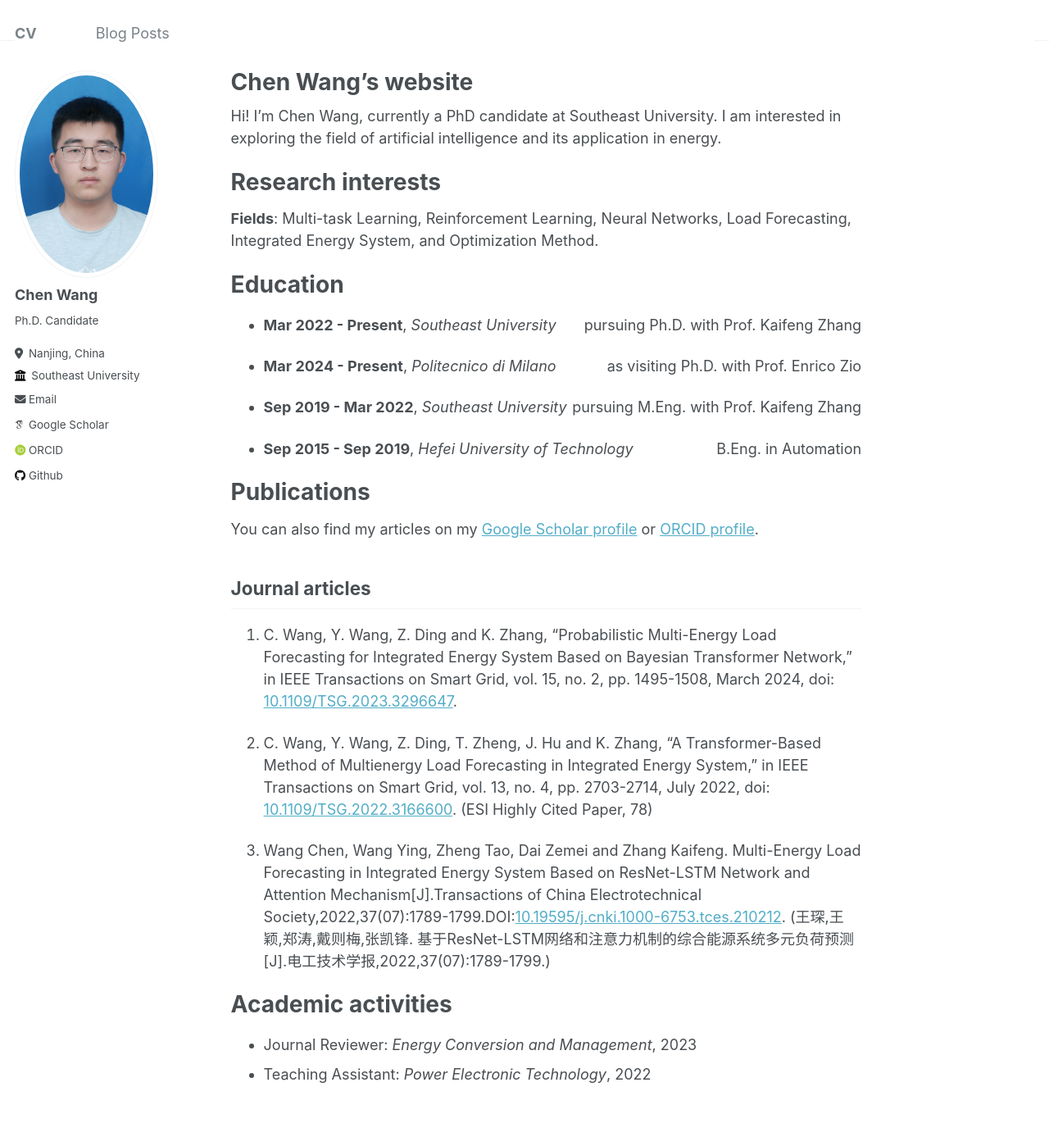
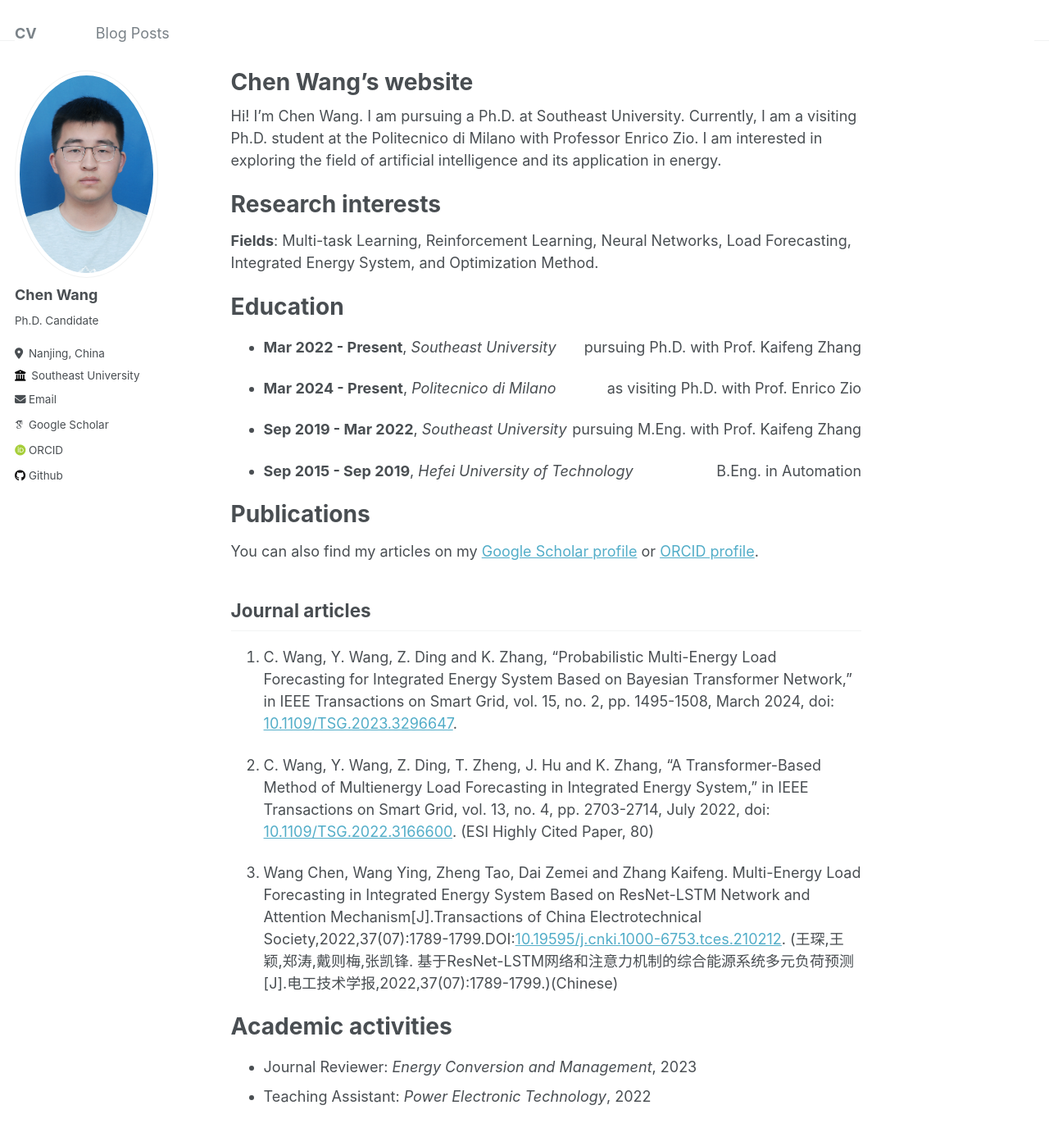
Before and after one commit to wangc1073/wangc1073.github.io, a Jekyll site: the page built from _pages/about.md, in a window 1280 px wide and 1400 px high. Shown: the top 1387 px of the window at 82% size. Built offline with Jekyll 4.4.1, drawn with Linux system fonts in a browser that asks for light colours; some web fonts are replaced.

Commit message:
Update about.md

```diff
--- a/_pages/about.md
+++ b/_pages/about.md
@@ -9,7 +9,7 @@
 
 {% include base_path %}
 
-Hi! I'm Chen Wang, currently a PhD candidate at Southeast University. I am interested in exploring the field of artificial intelligence and its application in energy.
+Hi! I'm Chen Wang. I am pursuing a Ph.D. at Southeast University. Currently, I am a visiting Ph.D. student at the Politecnico di Milano with Professor Enrico Zio. I am interested in exploring the field of artificial intelligence and its application in energy.
 
 Research interests
 ======
@@ -40,9 +40,9 @@
 
 1. C. Wang, Y. Wang, Z. Ding and K. Zhang, "Probabilistic Multi-Energy Load Forecasting for Integrated Energy System Based on Bayesian Transformer Network," in IEEE Transactions on Smart Grid, vol. 15, no. 2, pp. 1495-1508, March 2024, doi: [10.1109/TSG.2023.3296647](https://doi.org/10.1109/TSG.2023.3296647).
 
-2. C. Wang, Y. Wang, Z. Ding, T. Zheng, J. Hu and K. Zhang, "A Transformer-Based Method of Multienergy Load Forecasting in Integrated Energy System," in IEEE Transactions on Smart Grid, vol. 13, no. 4, pp. 2703-2714, July 2022, doi: [10.1109/TSG.2022.3166600](https://doi.org/10.1109/TSG.2022.3166600). (ESI Highly Cited Paper, 78)
+2. C. Wang, Y. Wang, Z. Ding, T. Zheng, J. Hu and K. Zhang, "A Transformer-Based Method of Multienergy Load Forecasting in Integrated Energy System," in IEEE Transactions on Smart Grid, vol. 13, no. 4, pp. 2703-2714, July 2022, doi: [10.1109/TSG.2022.3166600](https://doi.org/10.1109/TSG.2022.3166600). (ESI Highly Cited Paper, 80)
 
-3. Wang Chen, Wang Ying, Zheng Tao, Dai Zemei and Zhang Kaifeng. Multi-Energy Load Forecasting in Integrated Energy System Based on  ResNet-LSTM Network and Attention Mechanism[J].Transactions of China Electrotechnical Society,2022,37(07):1789-1799.DOI:[10.19595/j.cnki.1000-6753.tces.210212](https://doi.org/10.19595/j.cnki.1000-6753.tces.210212). (王琛,王颖,郑涛,戴则梅,张凯锋. 基于ResNet-LSTM网络和注意力机制的综合能源系统多元负荷预测[J].电工技术学报,2022,37(07):1789-1799.)
+3. Wang Chen, Wang Ying, Zheng Tao, Dai Zemei and Zhang Kaifeng. Multi-Energy Load Forecasting in Integrated Energy System Based on  ResNet-LSTM Network and Attention Mechanism[J].Transactions of China Electrotechnical Society,2022,37(07):1789-1799.DOI:[10.19595/j.cnki.1000-6753.tces.210212](https://doi.org/10.19595/j.cnki.1000-6753.tces.210212). (王琛,王颖,郑涛,戴则梅,张凯锋. 基于ResNet-LSTM网络和注意力机制的综合能源系统多元负荷预测[J].电工技术学报,2022,37(07):1789-1799.)(Chinese)
 
 Academic activities
 ======
```
